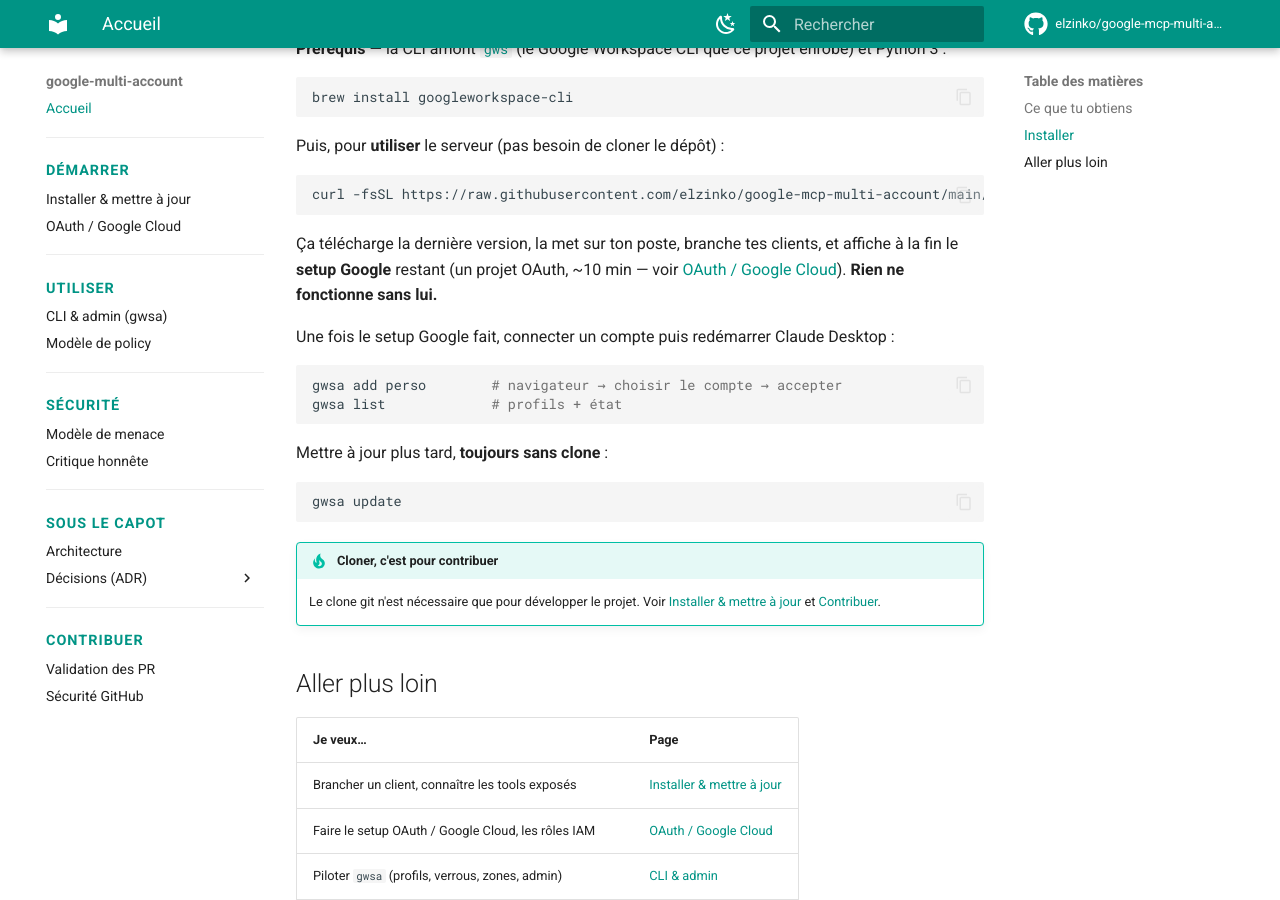
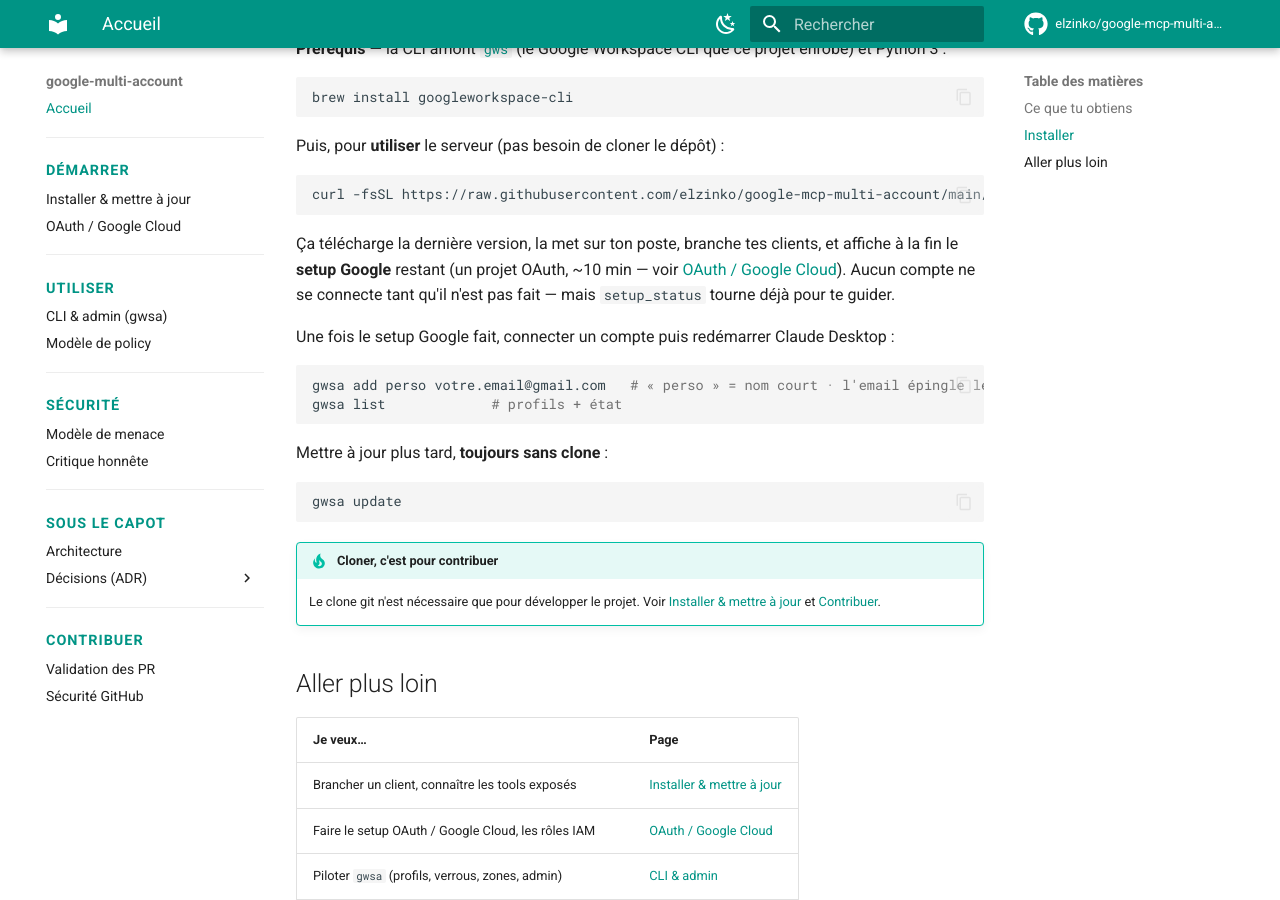
Before and after one commit to elzinko/google-mcp-multi-account, an MkDocs documentation site: the page built from docs/index.md, in a window 1280 px wide and 900 px high, scrolled down 893 px. Built offline with MkDocs 1.6.1 and Material for MkDocs 9.7.7, drawn with Linux system fonts in a browser that asks for light colours; comment, search, counter and statistics services are not loaded.

Commit message:
docs: revue Codex + gwsa add <alias> <email> + rendu mermaid du site
- Codex #89 (1) : « Nothing runs without it » qualifié — setup_status/profiles_list tournent avant l'OAuth pour guider ; seul la connexion de compte / l'accès données exige le setup.

- Codex #89 (2) : diagramme README re-corrigé — gwsa et la gateway se rejoignent sur l'état (verrous/grants/policy), l'un n'appelle pas l'autre (fini le GWSA→GW erroné).

- gwsa add : exemples passés à 'gwsa add <alias> <email>' (l'email épingle le compte ; pas de « clé », c'est l'OAuth navigateur) dans README, docs/index, setup-oauth. L'email seul comme alias est refusé par check_alias.

- Rendu mermaid du site : mkdocs custom_fences → les diagrammes (architecture, ADR-0004) se dessinent au lieu d'apparaître en texte brut.

Build mkdocs --strict OK.

Co-Authored-By: Claude Opus 4.8 <noreply@anthropic.com>

````diff
--- a/docs/index.md
+++ b/docs/index.md
@@ -54,12 +54,13 @@ curl -fsSL https://raw.githubusercontent.com/elzinko/google-mcp-multi-account/ma
 
 Ça télécharge la dernière version, la met sur ton poste, branche tes clients, et
 affiche à la fin le **setup Google** restant (un projet OAuth, ~10 min — voir
-[OAuth / Google Cloud](setup-oauth.md)). **Rien ne fonctionne sans lui.**
+[OAuth / Google Cloud](setup-oauth.md)). Aucun compte ne se connecte tant qu'il
+n'est pas fait — mais `setup_status` tourne déjà pour te guider.
 
 Une fois le setup Google fait, connecter un compte puis redémarrer Claude Desktop :
 
 ```bash
-gwsa add perso        # navigateur → choisir le compte → accepter
+gwsa add perso votre.email@gmail.com   # « perso » = nom court · l'email épingle le compte
 gwsa list             # profils + état
 ```
 
--- a/mkdocs.yml
+++ b/mkdocs.yml
@@ -50,7 +50,11 @@ markdown_extensions:
   - toc:
       permalink: true
   - pymdownx.details
-  - pymdownx.superfences
+  - pymdownx.superfences:
+      custom_fences:
+        - name: mermaid
+          class: mermaid
+          format: !!python/name:pymdownx.superfences.fence_code_format
   - pymdownx.inlinehilite
   - pymdownx.highlight:
       anchor_linenums: true
````
Also changed, not shown: README.md (+8 -6 lines), docs/setup-oauth.md (+2 -2 lines).
